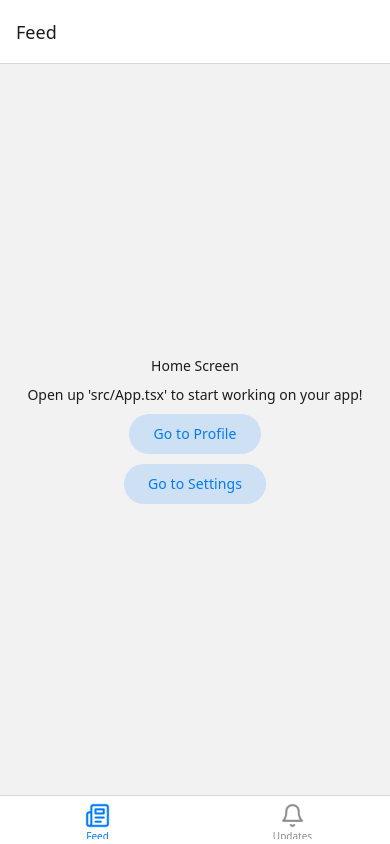
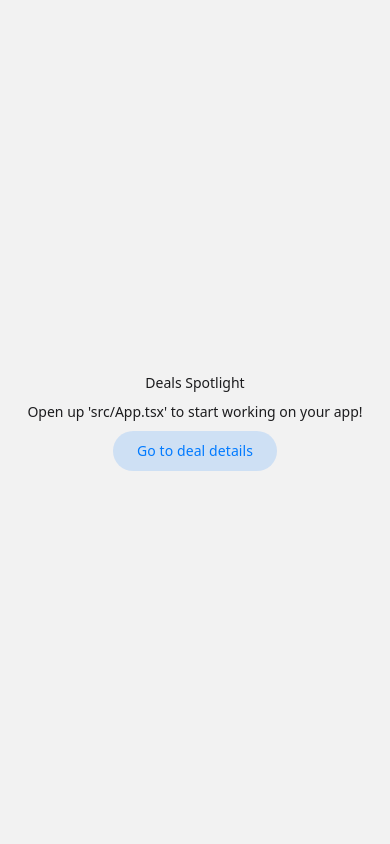
Before and after one commit to AlexSheiko/refurbed-deals-spotlight, a React Native app: screen / in a window 390 px wide. Built offline with nearby package versions, Linux system fonts and the light colour scheme; what expo-linking would draw is missing.

Commit message:
Create screen placeholders

```diff
--- a/src/navigation/index.tsx
+++ b/src/navigation/index.tsx
@@ -1,94 +1,30 @@
-import { createBottomTabNavigator } from '@react-navigation/bottom-tabs';
-import { HeaderButton, Text } from '@react-navigation/elements';
 import {
   createStaticNavigation,
   StaticParamList,
-} from '@react-navigation/native';
-import { createNativeStackNavigator } from '@react-navigation/native-stack';
-import { Image } from 'react-native';
-import bell from '../assets/bell.png';
-import newspaper from '../assets/newspaper.png';
-import { Home } from './screens/Home';
-import { Profile } from './screens/Profile';
-import { Settings } from './screens/Settings';
-import { Updates } from './screens/Updates';
-import { NotFound } from './screens/NotFound';
-
-const HomeTabs = createBottomTabNavigator({
-  screens: {
-    Home: {
-      screen: Home,
-      options: {
-        title: 'Feed',
-        tabBarIcon: ({ color, size }) => (
-          <Image
-            source={newspaper}
-            tintColor={color}
-            style={{
-              width: size,
-              height: size,
-            }}
-          />
-        ),
-      },
-    },
-    Updates: {
-      screen: Updates,
-      options: {
-        tabBarIcon: ({ color, size }) => (
-          <Image
-            source={bell}
-            tintColor={color}
-            style={{
-              width: size,
-              height: size,
-            }}
-          />
-        ),
-      },
-    },
-  },
-});
+} from "@react-navigation/native";
+import { createNativeStackNavigator } from "@react-navigation/native-stack";
+import { DealDetailsScreen } from "./screens/DealDetailsScreen";
+import { DealsListScreen } from "./screens/DealsListScreen";
 
 const RootStack = createNativeStackNavigator({
   screens: {
-    HomeTabs: {
-      screen: HomeTabs,
+    DealsList: {
+      screen: DealsListScreen,
       options: {
-        title: 'Home',
+        title: "Deals",
         headerShown: false,
       },
     },
-    Profile: {
-      screen: Profile,
+    DealDetails: {
+      screen: DealDetailsScreen,
       linking: {
-        path: ':user(@[a-zA-Z0-9-_]+)',
+        path: ":deal(@[a-zA-Z0-9-_]+)",
         parse: {
-          user: (value) => value.replace(/^@/, ''),
+          deal: (value) => value.replace(/^@/, ""),
         },
         stringify: {
-          user: (value) => `@${value}`,
+          deal: (value) => `@${value}`,
         },
-      },
-    },
-    Settings: {
-      screen: Settings,
-      options: ({ navigation }) => ({
-        presentation: 'modal',
-        headerRight: () => (
-          <HeaderButton onPress={navigation.goBack}>
-            <Text>Close</Text>
-          </HeaderButton>
-        ),
-      }),
-    },
-    NotFound: {
-      screen: NotFound,
-      options: {
-        title: '404',
-      },
-      linking: {
-        path: '*',
       },
     },
   },
--- /dev/null
+++ b/src/navigation/screens/DealDetailsScreen.tsx
@@ -0,0 +1,24 @@
+import { Text } from "@react-navigation/elements";
+import { StaticScreenProps } from "@react-navigation/native";
+import { StyleSheet, View } from "react-native";
+
+type Props = StaticScreenProps<{
+  deal: string;
+}>;
+
+export function DealDetailsScreen({ route }: Props) {
+  return (
+    <View style={styles.container}>
+      <Text>{route.params.deal}'s Profile</Text>
+    </View>
+  );
+}
+
+const styles = StyleSheet.create({
+  container: {
+    flex: 1,
+    justifyContent: "center",
+    alignItems: "center",
+    gap: 10,
+  },
+});
--- /dev/null
+++ b/src/navigation/screens/DealsListScreen.tsx
@@ -0,0 +1,23 @@
+import { Button, Text } from "@react-navigation/elements";
+import { StyleSheet, View } from "react-native";
+
+export function DealsListScreen() {
+  return (
+    <View style={styles.container}>
+      <Text>Deals Spotlight</Text>
+      <Text>Open up 'src/App.tsx' to start working on your app!</Text>
+      <Button screen="DealDetails" params={{ deal: "testId" }}>
+        Go to deal details
+      </Button>
+    </View>
+  );
+}
+
+const styles = StyleSheet.create({
+  container: {
+    flex: 1,
+    justifyContent: "center",
+    alignItems: "center",
+    gap: 10,
+  },
+});
--- a/src/navigation/screens/Home.tsx
+++ /dev/null
@@ -1,24 +0,0 @@
-import { Button, Text } from '@react-navigation/elements';
-import { StyleSheet, View } from 'react-native';
-
-export function Home() {
-  return (
-    <View style={styles.container}>
-      <Text>Home Screen</Text>
-      <Text>Open up 'src/App.tsx' to start working on your app!</Text>
-      <Button screen="Profile" params={{ user: 'jane' }}>
-        Go to Profile
-      </Button>
-      <Button screen="Settings">Go to Settings</Button>
-    </View>
-  );
-}
-
-const styles = StyleSheet.create({
-  container: {
-    flex: 1,
-    justifyContent: 'center',
-    alignItems: 'center',
-    gap: 10,
-  },
-});
--- a/src/navigation/screens/NotFound.tsx
+++ /dev/null
@@ -1,20 +0,0 @@
-import { Text, Button } from '@react-navigation/elements';
-import { StyleSheet, View } from 'react-native';
-
-export function NotFound() {
-  return (
-    <View style={styles.container}>
-      <Text>404</Text>
-      <Button screen="HomeTabs">Go to Home</Button>
-    </View>
-  );
-}
-
-const styles = StyleSheet.create({
-  container: {
-    flex: 1,
-    justifyContent: 'center',
-    alignItems: 'center',
-    gap: 10,
-  },
-});
--- a/src/navigation/screens/Profile.tsx
+++ /dev/null
@@ -1,24 +0,0 @@
-import { Text } from '@react-navigation/elements';
-import { StaticScreenProps } from '@react-navigation/native';
-import { StyleSheet, View } from 'react-native';
-
-type Props = StaticScreenProps<{
-  user: string;
-}>;
-
-export function Profile({ route }: Props) {
-  return (
-    <View style={styles.container}>
-      <Text>{route.params.user}'s Profile</Text>
-    </View>
-  );
-}
-
-const styles = StyleSheet.create({
-  container: {
-    flex: 1,
-    justifyContent: 'center',
-    alignItems: 'center',
-    gap: 10,
-  },
-});
--- a/src/navigation/screens/Settings.tsx
+++ /dev/null
@@ -1,23 +0,0 @@
-import { Text } from '@react-navigation/elements';
-import { StyleSheet, View } from 'react-native';
-
-export function Settings() {
-  return (
-    <View style={styles.container}>
-      <Text>Settings Screen</Text>
-    </View>
-  );
-}
-
-const styles = StyleSheet.create({
-  container: {
-    flex: 1,
-    justifyContent: 'center',
-    alignItems: 'center',
-    gap: 10,
-  },
-  row: {
-    flexDirection: 'row',
-    gap: 10,
-  },
-});
--- a/src/navigation/screens/Updates.tsx
+++ /dev/null
@@ -1,19 +0,0 @@
-import { Text } from '@react-navigation/elements';
-import { StyleSheet, View } from 'react-native';
-
-export function Updates() {
-  return (
-    <View style={styles.container}>
-      <Text>Updates Screen</Text>
-    </View>
-  );
-}
-
-const styles = StyleSheet.create({
-  container: {
-    flex: 1,
-    justifyContent: 'center',
-    alignItems: 'center',
-    gap: 10,
-  },
-});
```
